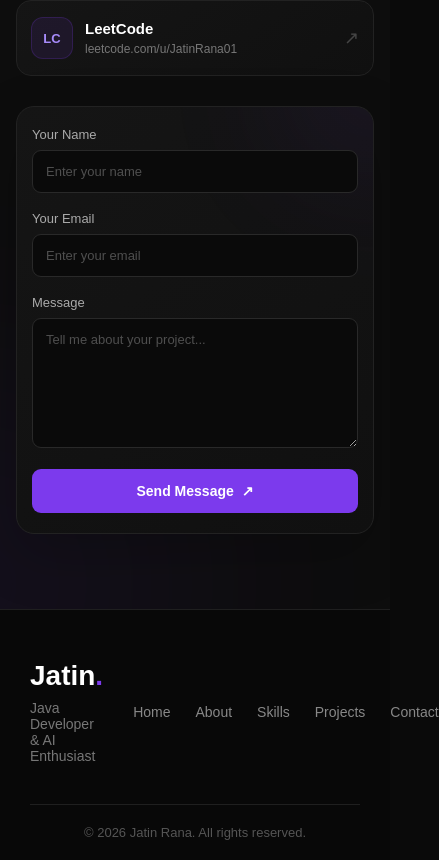
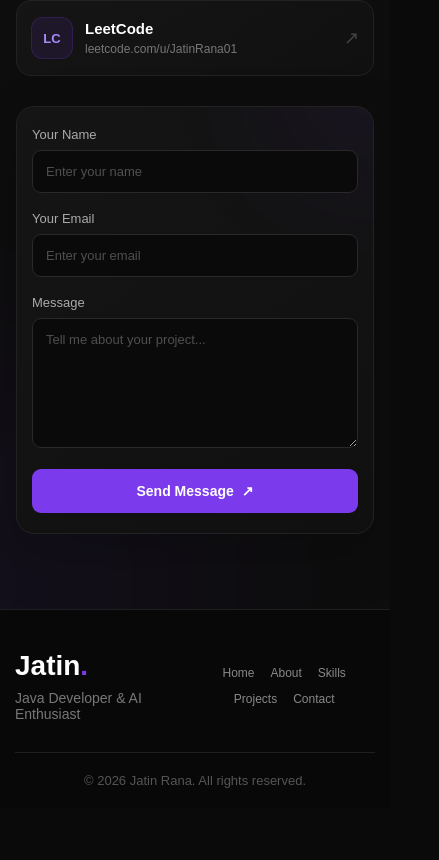
Before and after one commit to Rana1304/Portfolio, a React (Vite) app: page / in a window 390 px wide. Shown: the part 8093-8953 px from the top of the page, 439 px wide, since content can reach past the window. After the commit the page ends 8901 px from the top, so only its background shows below. Built offline with nearby package versions, Linux system fonts and the light colour scheme.

Commit message:
Update skills section

```diff
--- a/src/App.css
+++ b/src/App.css
@@ -3689,3 +3689,85 @@ body {
   color: #555;
   font-size: 13px;
 }
+/* =========================
+   FOOTER RESPONSIVE
+========================= */
+
+@media (max-width: 768px) {
+
+  .footer {
+    padding: 50px 20px 25px;
+  }
+
+  .footer-container {
+    width: 92%;
+  }
+
+  .footer-content {
+    flex-direction: column;
+    text-align: center;
+    gap: 30px;
+  }
+
+  .footer-left,
+  .footer-right {
+    width: 100%;
+  }
+
+  .footer-links {
+    justify-content: center;
+    flex-wrap: wrap;
+    gap: 15px 20px;
+  }
+
+  .footer-socials {
+    justify-content: center;
+    gap: 15px;
+  }
+
+  .footer-bottom {
+    flex-direction: column;
+    text-align: center;
+    gap: 10px;
+    margin-top: 30px;
+    padding-top: 20px;
+  }
+
+}
+
+
+/* Smaller phones */
+
+@media (max-width: 480px) {
+
+  .footer {
+    padding: 40px 15px 20px;
+  }
+
+  .footer-container {
+    width: 100%;
+  }
+
+  .footer-logo {
+    font-size: 24px;
+  }
+
+  .footer-links {
+    gap: 12px 16px;
+  }
+
+  .footer-links a {
+    font-size: 12px;
+  }
+
+  .footer-socials a {
+    width: 35px;
+    height: 35px;
+    font-size: 14px;
+  }
+
+  .footer-bottom {
+    font-size: 11px;
+  }
+
+}
```
